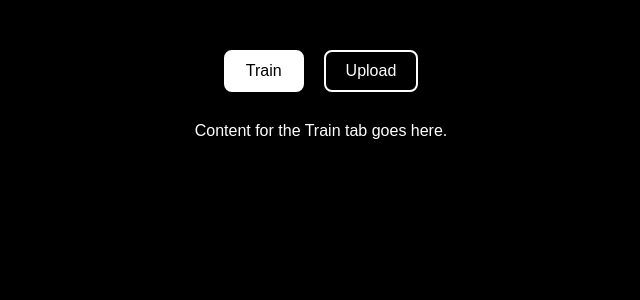
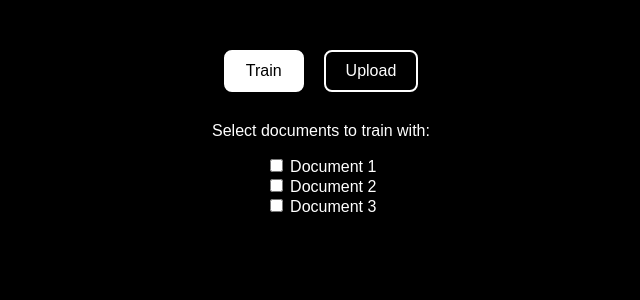
Before and after one commit to Rhaqim/doc_analyzer, a Flask app: page / in a window 1280 px wide. Shown: the part 76-376 px from the top of the page, without its empty margins (319-959 px from the left). Run offline with Flask 3, Linux system fonts and the light colour scheme.

Commit message:
listing documents to train with

```diff
--- a/doc_analyzer/main.py
+++ b/doc_analyzer/main.py
@@ -1,7 +1,7 @@
 import io
 
 from database.doc_queries import insert_into_documents_table
-from flask import Flask, render_template, request
+from flask import Flask, jsonify, render_template, request
 from logger import logger
 from model.doc import DocumentClassifierModel
 from pdf2image.pdf2image import convert_from_bytes
@@ -104,5 +104,19 @@ def train_model():
     return render_template("train.html")
 
 
+# Route to fetch documents from the backend
+@app.route("/get_documents", methods=["GET"])
+def get_documents():
+    # Example data for documents (you can replace this with data from your database)
+    documents = [
+        {"id": 1, "name": "Document 1"},
+        {"id": 2, "name": "Document 2"},
+        {"id": 3, "name": "Document 3"},
+        # Add more documents as needed
+    ]
+
+    return jsonify({"documents": documents}), 200
+
+
 if __name__ == "__main__":
     app.run(host="0.0.0.0", port=5001, debug=True)
--- a/doc_analyzer/templates/index.html
+++ b/doc_analyzer/templates/index.html
@@ -48,13 +48,20 @@
 		</div>
 		<div class="content active" id="train-content">
 			<!-- Add content for the Train tab here -->
-			<p>Content for the Train tab goes here.</p>
+			<p>Select documents to train with:</p>
+			<div id="document-list">
+				<!-- Document list will be populated here dynamically -->
+			</div>
+			<button id="train-btn" onclick="trainDocuments()" style="display: none">
+				Train
+			</button>
 		</div>
 		<div class="content" id="upload-content">
 			<!-- Add content for the Upload tab here -->
 			<p>Content for the Upload tab goes here.</p>
 		</div>
 
+		<script src="https://code.jquery.com/jquery-3.6.0.min.js"></script>
 		<script>
 			function showTab(tabName) {
 				var tabs = document.querySelectorAll(".tab");
@@ -75,6 +82,76 @@
 				tab.classList.add("active");
 				correspondingTab.classList.add("active");
 			}
+
+			// Flag to track whether the document list has been populated
+			let isDocumentListPopulated = false;
+
+			// Function to fetch documents and populate the document list
+			function populateDocumentList() {
+				if (isDocumentListPopulated) {
+					return; // Skip population if already done
+				}
+
+				fetch("/get_documents")
+					.then(response => response.json())
+					.then(data => {
+						console.log("Documents:", data.documents);
+						const documentList = document.getElementById("document-list");
+
+						let documentListHTML = ""; // Initialize the string to store HTML content
+
+						if (data.documents.length > 0) {
+							data.documents.forEach(document => {
+								documentListHTML += `
+                                <input type="checkbox" name="document" value="${document.id}" onclick="checkTrainButton()">
+                                <label>${document.name}</label><br>
+                            `;
+							});
+							documentList.innerHTML = documentListHTML; // Set the HTML content all at once
+
+							// Check if the train button should be shown
+							checkTrainButton();
+							isDocumentListPopulated = true; // Set the flag to true after successful population
+						} else {
+							documentList.innerHTML = "<p>No documents available.</p>";
+							document.getElementById("train-btn").style.display = "none";
+						}
+					})
+					.catch(error => {
+						console.error("Error fetching documents:", error);
+					});
+			}
+
+			// Function to check if the train button should be shown
+			function checkTrainButton() {
+				const checkedDocuments = document.querySelectorAll(
+					"input[name=document]:checked"
+				);
+				const trainButton = document.getElementById("train-btn");
+				if (checkedDocuments.length > 1) {
+					trainButton.style.display = "block";
+				} else {
+					trainButton.style.display = "none";
+				}
+			}
+
+			// Function to trigger the training process
+			function trainDocuments() {
+				const checkedDocuments = document.querySelectorAll(
+					"input[name=document]:checked"
+				);
+				const selectedDocuments = [];
+				checkedDocuments.forEach(doc => {
+					selectedDocuments.push(doc.value);
+				});
+				// You can implement an API call here to send the selectedDocuments to the Flask backend for further processing
+				console.log("Selected Documents:", selectedDocuments);
+			}
+
+			// Fetch the documents when the page loads
+			document.addEventListener("DOMContentLoaded", () => {
+				populateDocumentList();
+			});
 		</script>
 	</body>
 </html>
```
